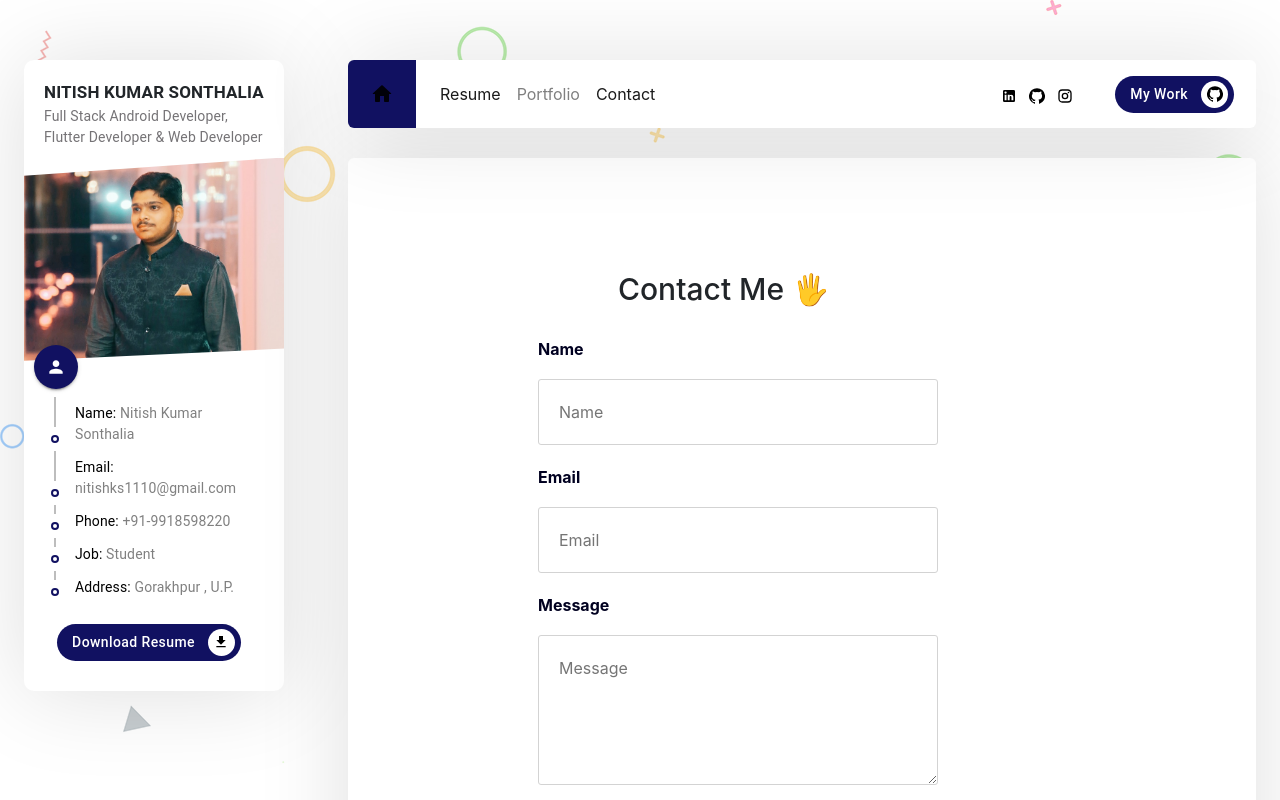
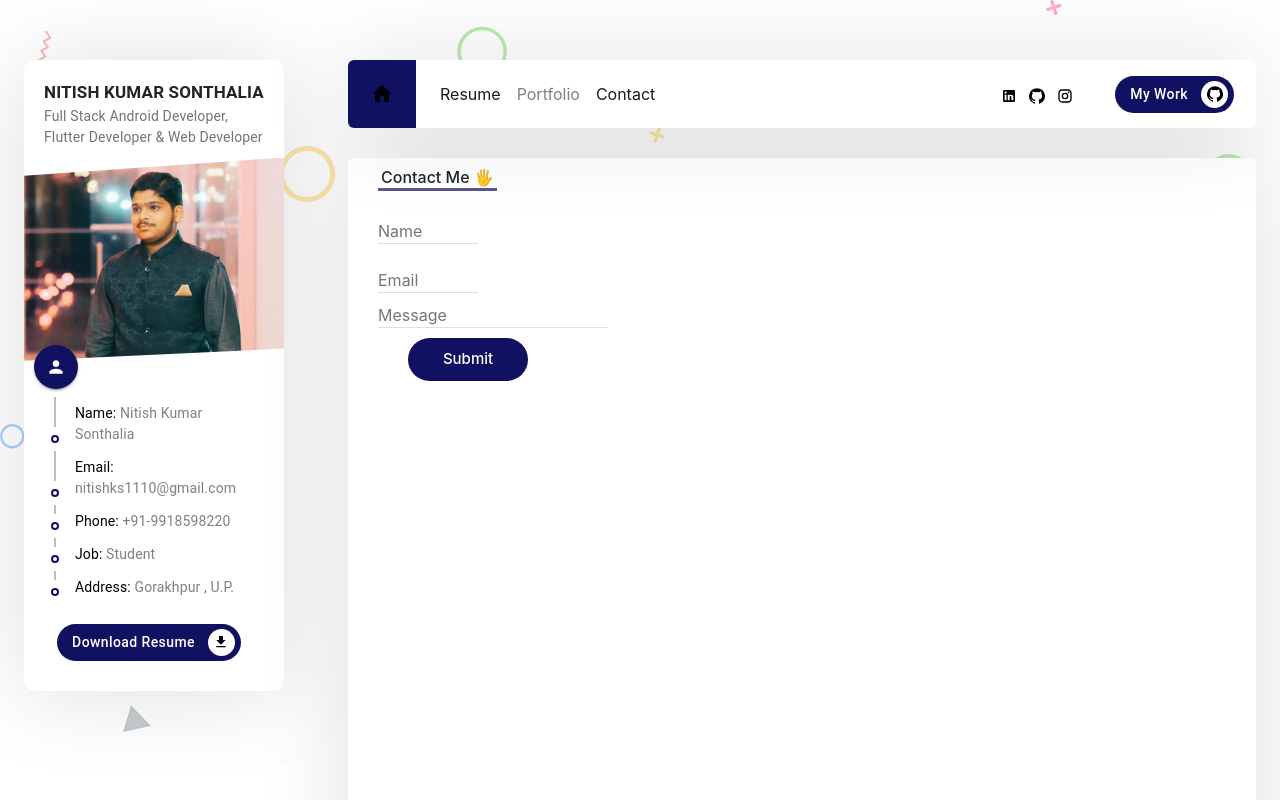
Before and after one commit to nitish-rider/Portfolio, a React (Create React App) app: page /contact in a window 1280 px wide. Shown: the top 800 px of the page. Built offline with nearby package versions, Linux system fonts and the light colour scheme.

Commit message:
contact page added

```diff
--- a/src/Pages/Contact/Contact.css
+++ b/src/Pages/Contact/Contact.css
@@ -1,68 +1,66 @@
-.form {
-    height: 100vh !important;
-    display: flex !important;
+.contact-form > button {
+  /* padding: 20px !important; */
+  border: none !important;
+  background-color: #111161;
+  font-weight: 500 !important;
+  font-size: 15px !important;
+  border-radius: 50px !important;
+  color: white !important;
+  cursor: pointer !important;
+  transition: 0.2s ease-in-out !important;
+  margin-top: 10px !important;
+  width: 120px !important;
+  margin-left: 60px !important;
+  padding: 10px !important;
+}
 
-    flex-direction: column !important;
-    justify-content: center !important;
-  }
+.contact-form{
 
-  .form > h1 {
-    margin-bottom: 30px !important;
-    font-size: 30px !important;
-    align-items: center !important;
-    /* justify-content: center !important; */
-    margin-left: 270px !important;
-  }
+}
 
-  .form > input,
-  textarea {
-    padding: 20px !important;
-    border-radius: 3px !important;
-    /* box-shadow: 0px 0px 5px rgba(0, 0, 0, 0.137) !important; */
-    margin-bottom: 20px !important;
-    border: 1px solid lightgray !important;
-    /* border: none !important; */
-    background: #fff !important;
-    font-size: 16px !important;
-    color: rgb(0, 0, 32) !important;
-    outline: none !important;
-    width: 400px !important;
-    margin-left: 190px !important;
-  }
+.contact-form > button:hover {
+  background-color: #ffc500;
+}
 
-  .form > input:focus,
-  textarea:focus {
-    border: 1px solid rgb(0, 0, 196) !important;
-  }
+.heading-contact{
+  position:relative;
+  display:inline-block;
+  padding: 0 3px !important;
+}
 
-  .form > textarea {
-    height: 150px !important;
-    max-width: 400px !important;
-    min-height: 100px !important;
-  }
+.heading-contact span {
+  position: absolute;
+  height: 3px;
+  width: 100%;
+  margin-bottom:4px !important;
+  bottom: 0;
+  opacity: 0.7;
+  left: 0;
+  background-color: var(--main-color);
+}
 
-  .form > label {
-    padding-bottom: 10px !important;
-    color: rgb(0, 0, 32) !important;
-    font-weight: bold !important;
-    margin-left: 190px !important;
-  }
+.heading-contact{
+  margin-left: 30px !important;
+  margin-top: 10px !important;
+}
 
-  .form > button {
-    /* padding: 20px !important; */
-    border: none !important;
-    background-color:#111161;
-    font-weight: 500 !important;
-    font-size: 20px !important;
-    border-radius: 50px !important;
-    color: white !important;
-    cursor: pointer !important;
-    transition: 0.2s ease-in-out !important;
-    margin-top: 10px !important;
-    width: 150px !important;
-    margin-left: 290px !important;
-  }
+input{
+  border: 0;
+  border-bottom: solid 1px #dfdfdf!important;
+  width:100px !important;
+  margin-left: 30px !important;
+}
 
-  .form > button:hover {
-    background-color: #ffc500;
-  }
+textarea{
+  border: 0;
+  border-bottom: solid 1px #dfdfdf!important;
+  width:100px !important;
+  margin-left: 30px !important;
+  margin-top: 10px !important;
+  padding: 5px;
+}
+
+.input-message{
+  margin-top: 10px !important;
+  width: 230px !important;
+}
--- a/src/Pages/Contact/Contact.js
+++ b/src/Pages/Contact/Contact.js
@@ -1,6 +1,8 @@
-// import React from 'react'
-import './Contact.css';
 import React, { useState, useEffect } from "react";
+import "./Contact.css";
+import { Container, Grid } from "@material-ui/core";
+import { Typography } from "@material-ui/core";
+import resumeDetails from "../../utils/resumeDetails";
 import { db } from "../../firebase";
 const Contact = () => {
     const [name, setName] = useState("");
@@ -34,37 +36,50 @@ const Contact = () => {
     };
 
     return (
-        <form className="form" onSubmit={handleSubmit}>
-            <h1>Contact Me 🖐</h1>
-
-            <label>Name</label>
+        <>
+        <form onSubmit={handleSubmit}>
+            <Grid container className="contact-form" >
+                <Grid item className="heading-contact">
+                    <span></span>
+                    <h6>Contact Me 🖐</h6>
+                </Grid>
+                <Grid item className="input-name" xs={12}>
+                    <br />
                     <input
                         placeholder="Name"
                         value={name}
                         onChange={(e) => setName(e.target.value)}
                     />
+                </Grid>
 
-            <label>Email</label>
+                <Grid item className="input-email" xs={12}>
+                    <br />
                     <input
                         placeholder="Email"
                         value={email}
                         onChange={(e) => setEmail(e.target.value)}
                     />
+                </Grid>
 
-            <label>Message</label>
-            <textarea
+
+                <Grid item xs={12}>
+                    <input
+                        className="input-message"
                         placeholder="Message"
                         value={message}
                         onChange={(e) => setMessage(e.target.value)}
-            ></textarea>
-
+                    />
+                </Grid>
                 <button
+                    xs={12}
                     type="submit"
                     style={{ background: loader ? "#ccc" : "" }}
                 >
                     Submit
                 </button>
+            </Grid>
         </form>
+        </>
     );
 };
 
```
Lines whose indentation alone changed are shown as unchanged.
